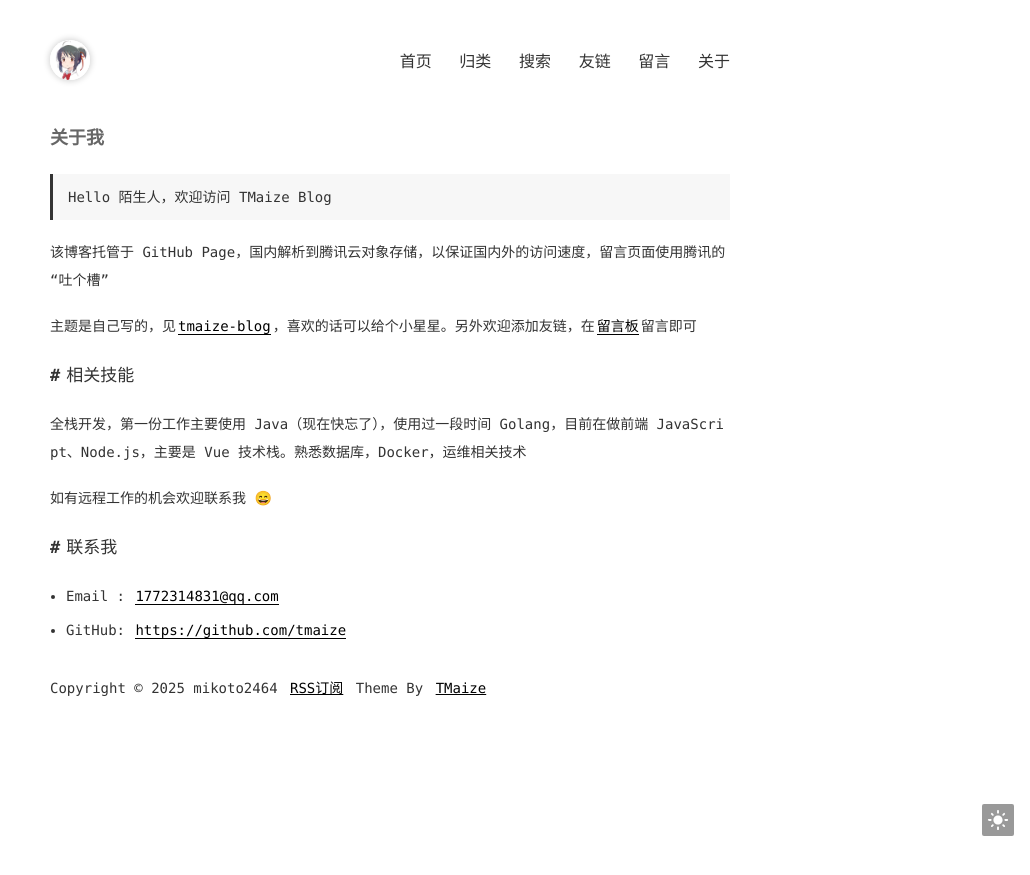
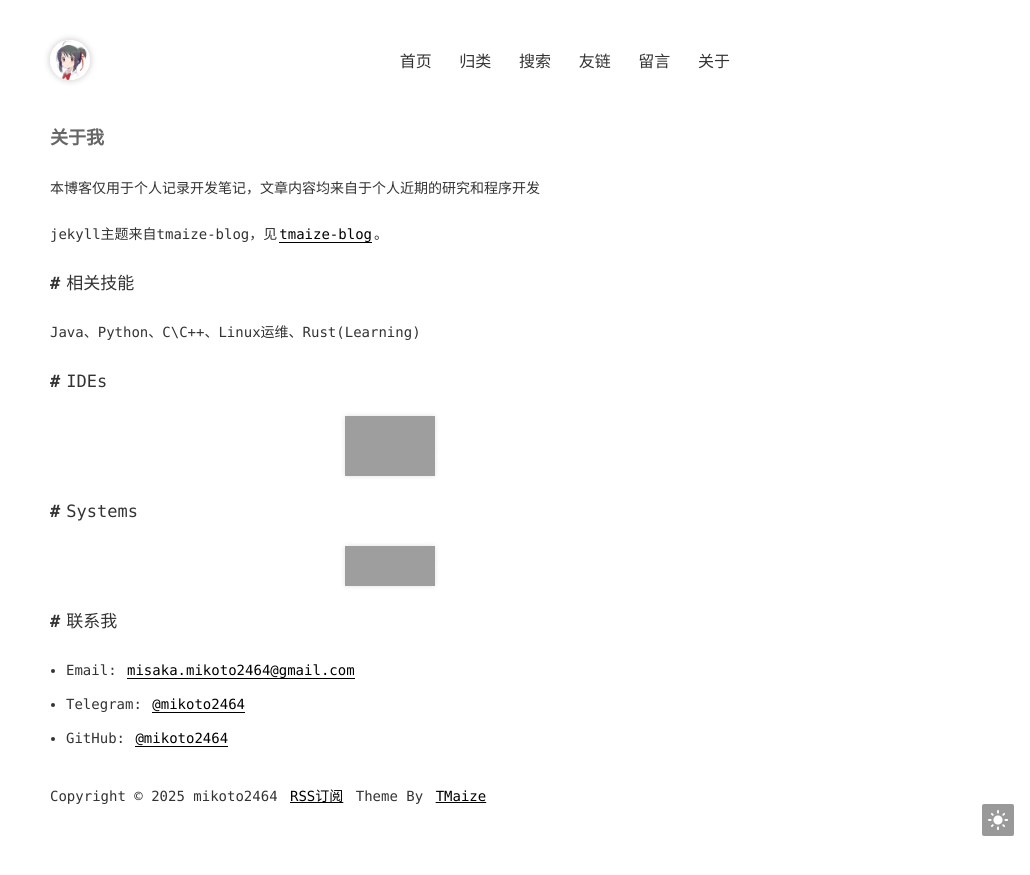
Before and after one commit to mikoto2464/mikoto2464.github.io, a Jekyll site: the page built from pages/about.md, in a window 1280 px wide. Shown: the top 875 px of the page, without its empty margins (250-1280 px from the left). Built offline with Jekyll 4.4.1, drawn with Linux system fonts in a browser that asks for light colours; grey boxes are pictures that could not be loaded.

Commit message:
Revise about page content and contact details
Updated personal information and skills in about page.

```diff
--- a/pages/about.md
+++ b/pages/about.md
@@ -3,20 +3,26 @@ layout: mypost
 title: 关于我
 ---
 
-> Hello 陌生人，欢迎访问 TMaize Blog
+本博客仅用于个人记录开发笔记，文章内容均来自于个人近期的研究和程序开发
 
-该博客托管于 GitHub Page，国内解析到腾讯云对象存储，以保证国内外的访问速度，留言页面使用腾讯的“吐个槽”
-
-主题是自己写的，见[tmaize-blog](https://github.com/TMaize/tmaize-blog)，喜欢的话可以给个小星星。另外欢迎添加友链，在[留言板](chat.html)留言即可
+jekyll主题来自tmaize-blog，见[tmaize-blog](https://github.com/TMaize/tmaize-blog)。
 
 ## 相关技能
+Java、Python、C\C++、Linux运维、Rust(Learning)
 
-全栈开发，第一份工作主要使用 Java（现在快忘了），使用过一段时间 Golang，目前在做前端 JavaScript、Node.js，主要是 Vue 技术栈。熟悉数据库，Docker，运维相关技术
+## IDEs
+![IntelliJ IDEA](https://img.shields.io/badge/IntelliJIDEA-000000.svg?style=for-the-badge&logo=intellij-idea&logoColor=white)
+![PyCharm](https://img.shields.io/badge/pycharm-143?style=for-the-badge&logo=pycharm&logoColor=black&color=black&labelColor=green)
+![Neovim](https://img.shields.io/badge/NeoVim-%2357A143.svg?&style=for-the-badge&logo=neovim&logoColor=white)
 
-如有远程工作的机会欢迎联系我 😄
+## Systems
+![Arch](https://img.shields.io/badge/Arch%20Linux-1793D1?logo=arch-linux&logoColor=fff&style=for-the-badge)
+![Android](https://img.shields.io/badge/Android-3DDC84?style=for-the-badge&logo=android&logoColor=white)
 
 ## 联系我
 
-- Email&nbsp;: [1772314831@qq.com](mailto:1772314831@qq.com)
+- Email: [misaka.mikoto2464@gmail.com](mailto:misaka.mikoto2464@gmail.com)
 
-- GitHub: [https://github.com/tmaize](https://github.com/tmaize)
+- Telegram: [@mikoto2464](https://t.me/mikoto2464)
+
+- GitHub: [@mikoto2464](https://github.com/mikoto2464)
```
